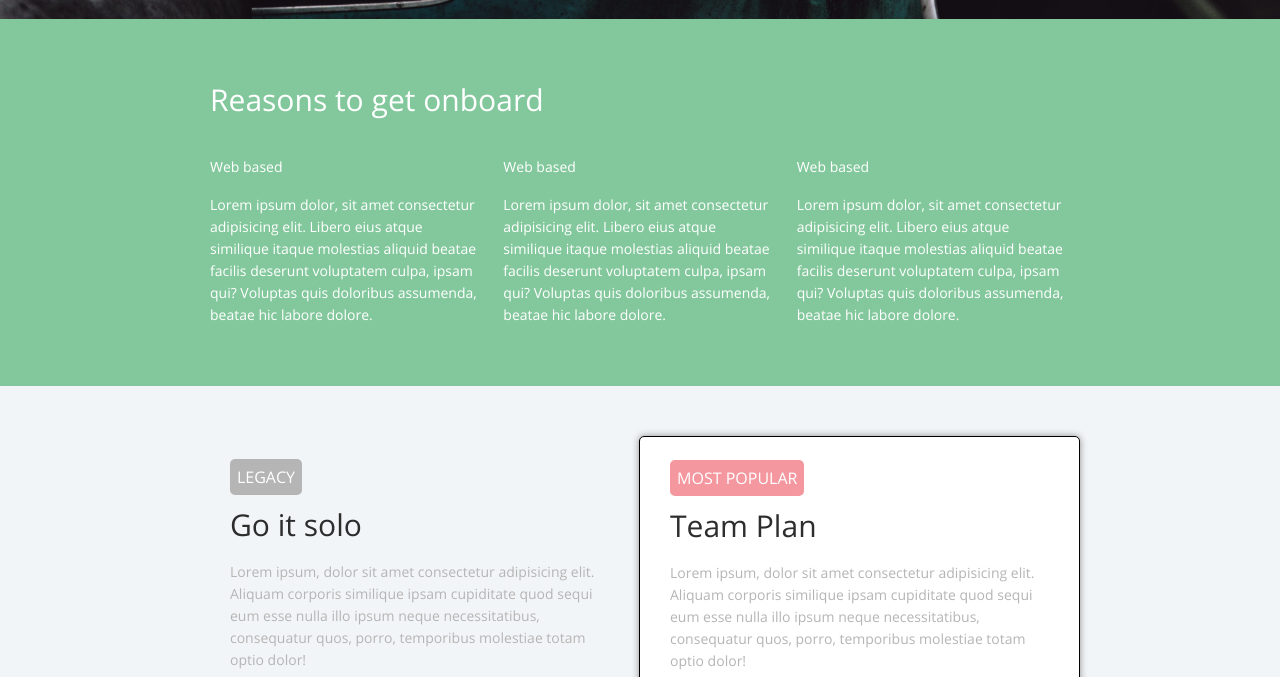
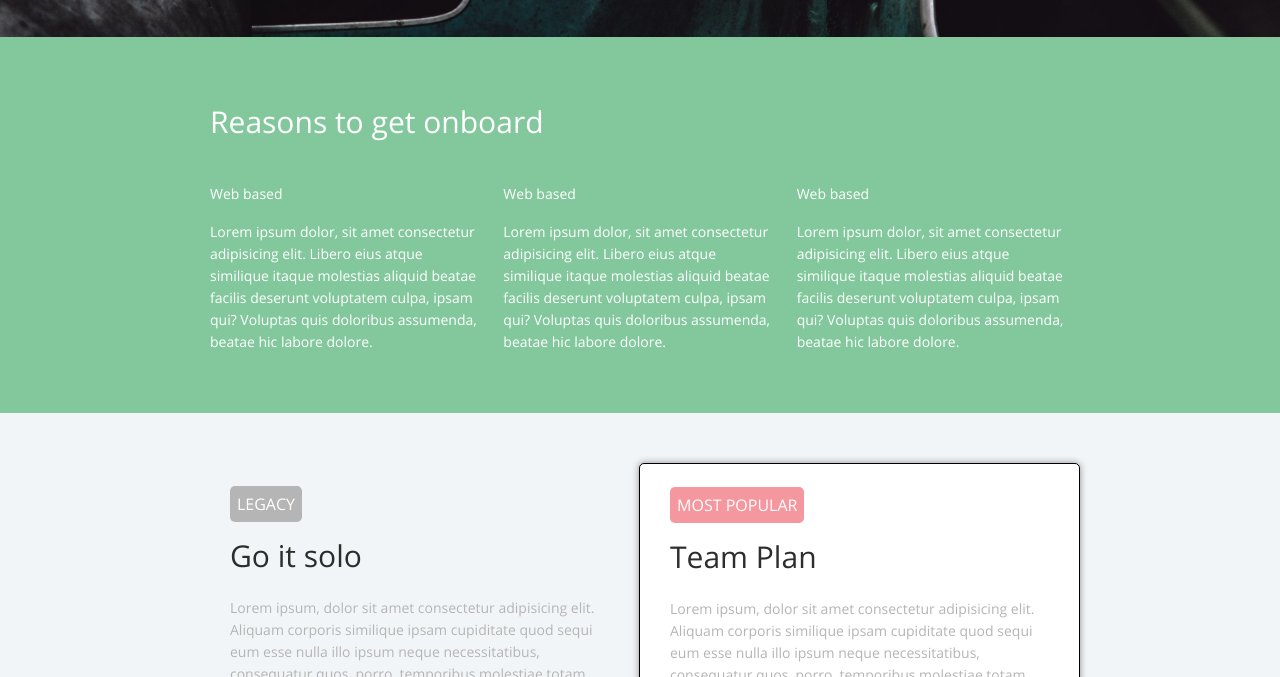
Before and after one commit to My-VO/P3_C2_Interface_statique_adaptable, a plain HTML site: page index.html in a window 1280 px wide. Shown: the part 3150-3827 px from the top of the page. Drawn offline with Linux system fonts and the light colour scheme.

Commit message:
corrige faute css line 23, 322

```diff
--- a/index.html
+++ b/index.html
@@ -127,7 +127,7 @@
             </div>
         </section>
         <div class="p-3-2 space-between-wrap p-50-200px background-gris-clair">
-            <article class="p-1-0 flex-1 p-30px">
+            <article class="p-1-0 flex-1 p-10px p-30px">
                 <span class="p-7px gris-clair text-white">LEGACY</span>
                 <h5 class="text-black p-1-0">Go it solo</h5>
                 <p class="text-gris-clair">Lorem ipsum, dolor sit amet consectetur adipisicing elit. Aliquam corporis similique ipsam cupiditate quod sequi eum esse nulla illo ipsum neque necessitatibus, consequatur quos, porro, temporibus molestiae totam optio dolor!</p>
@@ -139,7 +139,7 @@
                     <img class="icon" src="assets/icons/windows_icon.png" alt="windows icons">
                 </div>
             </article>
-            <article class="p-1-0 flex-1 box-shadow">
+            <article class="p-1-0 flex-1 p-10px box-shadow">
                 <span class="p-7px rose text-white">MOST POPULAR</span>
                 <h5 class="text-black p-1-0">Team Plan</h5>
                 <p class="text-gris-clair">Lorem ipsum, dolor sit amet consectetur adipisicing elit. Aliquam corporis similique ipsam cupiditate quod sequi eum esse nulla illo ipsum neque necessitatibus, consequatur quos, porro, temporibus molestiae totam optio dolor!</p>
--- a/style.css
+++ b/style.css
@@ -20,7 +20,7 @@ h4 {
 }
 h5 {
     font-size: 18px;
-    list-style: 50px;
+    line-height: 50px;
 }
 h6 {
     font-size: 14px;
@@ -319,7 +319,7 @@ footer {
     }
     .flex-row-wrap {
         display: flex;
-        flex-wrap: row wrap;
+        flex-flow: row wrap;
     }
     .width-23 {
         width: 23%;
```
